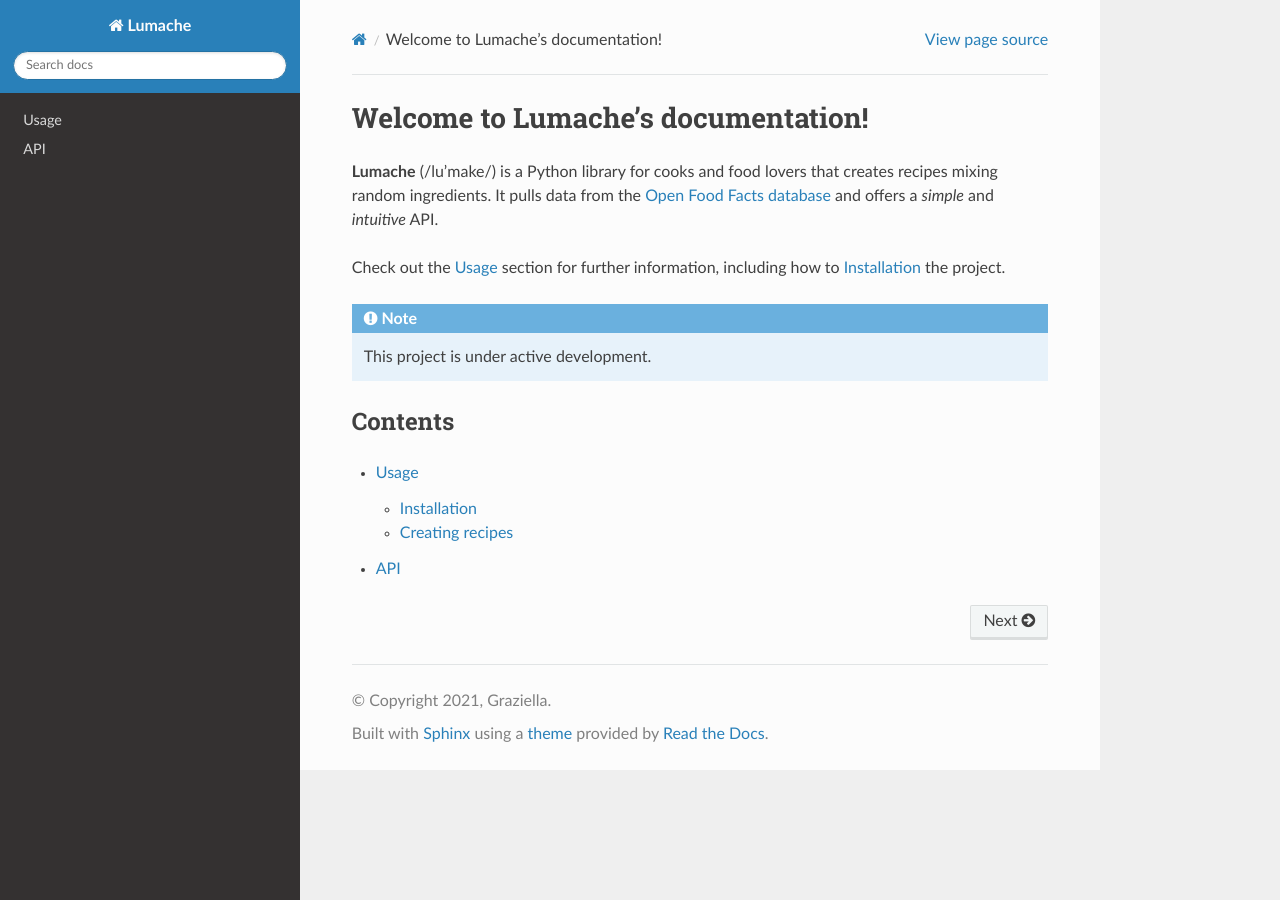
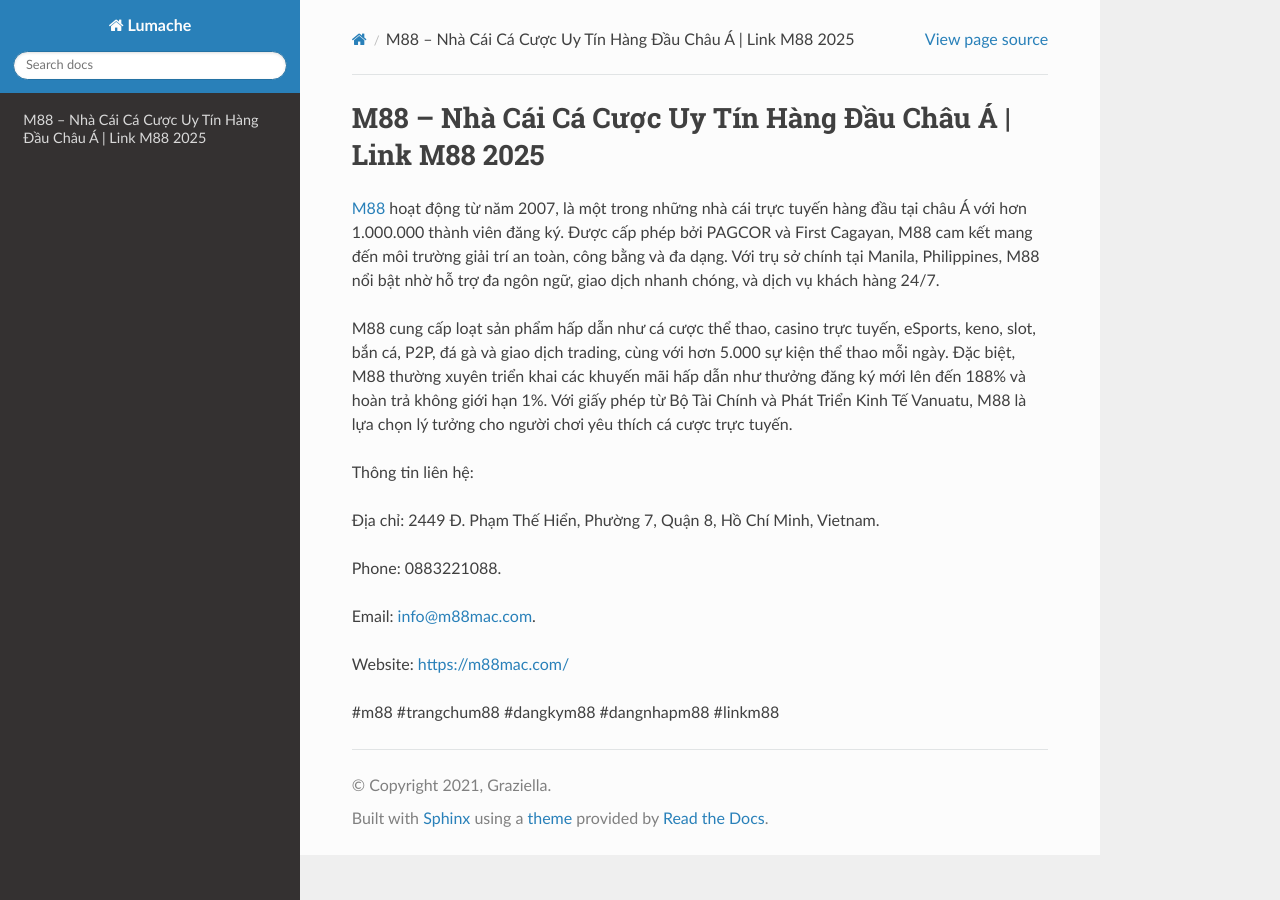
Before and after one commit to dtri8785/1m88maccom, a Sphinx documentation site: the page built from docs/source/index.rst, in a window 1280 px wide. Built offline with Sphinx 7.4.7 and the Read the Docs theme 3.1.0, drawn with Linux system fonts in a browser that asks for light colours.

Commit message:
Update index.rst

```diff
--- a/docs/source/index.rst
+++ b/docs/source/index.rst
@@ -1,22 +1,18 @@
-Welcome to Lumache's documentation!
+M88 – Nhà Cái Cá Cược Uy Tín Hàng Đầu Châu Á | Link M88 2025
 ===================================
 
-**Lumache** (/lu'make/) is a Python library for cooks and food lovers
-that creates recipes mixing random ingredients.
-It pulls data from the `Open Food Facts database <https://world.openfoodfacts.org/>`_
-and offers a *simple* and *intuitive* API.
+`M88 <https://m88mac.com/>`_ hoạt động từ năm 2007, là một trong những nhà cái trực tuyến hàng đầu tại châu Á với hơn 1.000.000 thành viên đăng ký. Được cấp phép bởi PAGCOR và First Cagayan, M88 cam kết mang đến môi trường giải trí an toàn, công bằng và đa dạng. Với trụ sở chính tại Manila, Philippines, M88 nổi bật nhờ hỗ trợ đa ngôn ngữ, giao dịch nhanh chóng, và dịch vụ khách hàng 24/7.
 
-Check out the :doc:`usage` section for further information, including
-how to :ref:`installation` the project.
+M88 cung cấp loạt sản phẩm hấp dẫn như cá cược thể thao, casino trực tuyến, eSports, keno, slot, bắn cá, P2P, đá gà và giao dịch trading, cùng với hơn 5.000 sự kiện thể thao mỗi ngày. Đặc biệt, M88 thường xuyên triển khai các khuyến mãi hấp dẫn như thưởng đăng ký mới lên đến 188% và hoàn trả không giới hạn 1%. Với giấy phép từ Bộ Tài Chính và Phát Triển Kinh Tế Vanuatu, M88 là lựa chọn lý tưởng cho người chơi yêu thích cá cược trực tuyến.
 
-.. note::
+Thông tin liên hệ:
 
-   This project is under active development.
+Địa chỉ: 2449 Đ. Phạm Thế Hiển, Phường 7, Quận 8, Hồ Chí Minh, Vietnam.
 
-Contents
---------
+Phone: 0883221088.
 
-.. toctree::
+Email: info@m88mac.com.
 
-   usage
-   api
+Website: https://m88mac.com/
+
+#m88 #trangchum88 #dangkym88 #dangnhapm88 #linkm88
```
